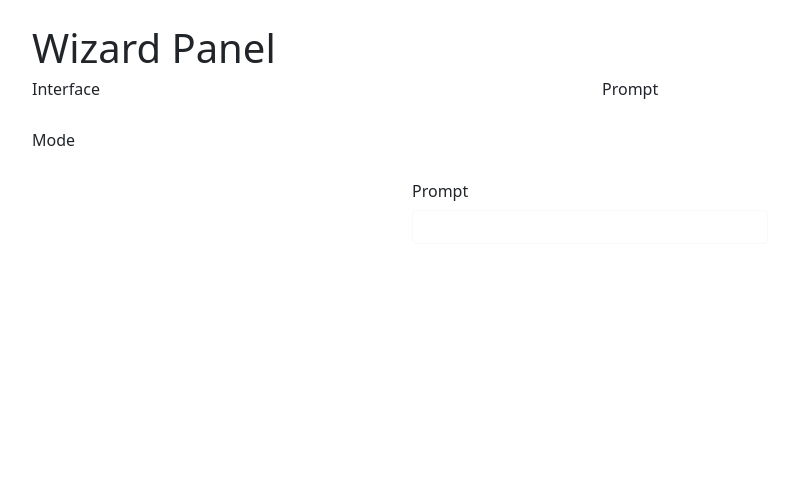
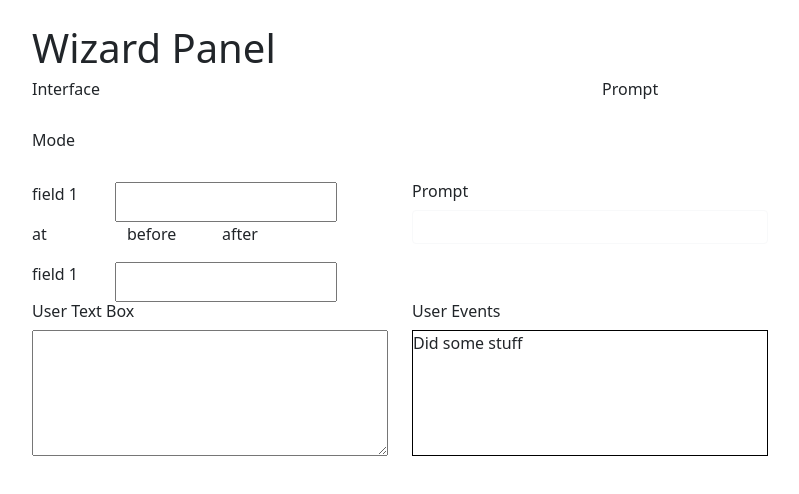
Before and after one commit to simsinght/VUI-TextEditing-WoZ, a website: page admin/index.html in a window 1280 px wide. Shown: the whole page, without its empty margins (50-849 px from the left). Drawn offline with nearby package versions, Linux system fonts and the light colour scheme; no server answers.

Commit message:
Add remaining html elements.

```diff
--- a/admin/index.html
+++ b/admin/index.html
@@ -30,7 +30,11 @@
             </div>
             <br/>
             <div class="row">
-                <div class="col-4" id="mode-view"></div>
+                <div class="col-4" id="mode-view">
+                    <div class="row"><p class="col-3">field 1</p> <input type="text" class="col-7" id="field1"/></div>
+                    <div class="row" id="transitions"><p class="col-3">at</p><p class="col-3">before</p><p class="col-3">after</p></div>
+                    <div class="row"><p class="col-3">field 1</p> <input type="text" class="col-7" id="field1" /></div>
+                </div>
                 <div class="col-4" id="prompt-vis-container">
                     <div class="row"><h6>Prompt</h6></div>
                     <div class="card border-light">
@@ -39,6 +43,16 @@
                     </div>
                 </div>
             </div>
+            <div class="row">
+                <div class="col-4" id="user-text-container">
+                    <h6>User Text Box</h6>
+                    <textarea id="user-text" rows="5"> </textarea>
+                </div>
+                <div class="col-4" id="event-log-container">
+                    <h6>User Events</h6>
+                    <div id="event-log">Did some stuff</div>
+                </div>
+            </div>
         </div>
     </body>
 </html>
--- a/admin/styles.css
+++ b/admin/styles.css
@@ -14,3 +14,17 @@
 .prompt-vis-container > .card {
     width: 18rem;
 }
+#event-log-container{
+    display: flex;
+    align-items: stretch;
+    flex-direction: column;
+}
+
+#user-text {
+    width: 100%;
+}
+#event-log {
+    width: 100%;
+    border: 1px black solid;
+    flex-grow: 2;
+}
```
